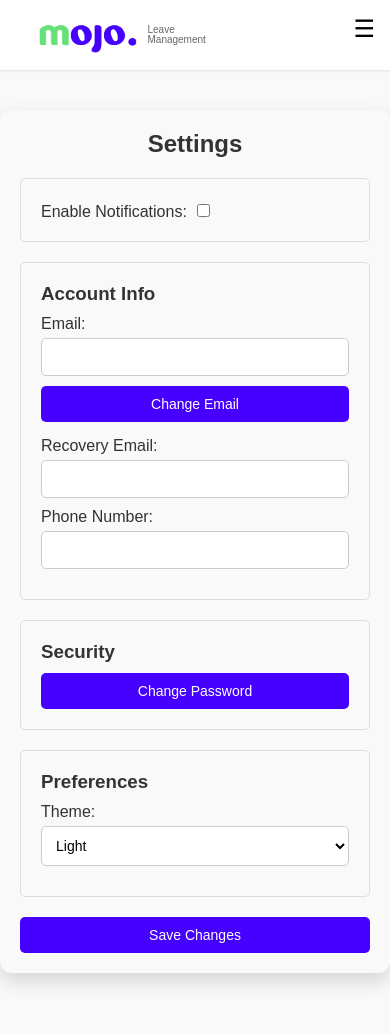
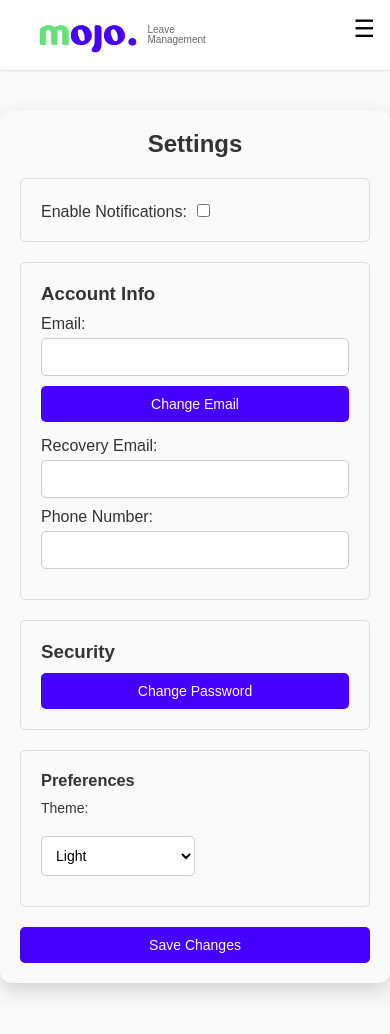
Before and after one commit to mrdennisofosu/leave-management, a React (Vite) app: page /settings in a window 390 px wide. Shown: the top 1034 px of the page. Built offline with nearby package versions, Linux system fonts and the light colour scheme; sample sign-in values are in the browser's storage.

Commit message:
Seventh Commit

```diff
--- a/src/Components/Settings/Settings.css
+++ b/src/Components/Settings/Settings.css
@@ -285,8 +285,32 @@
 
     .preference option {
         font-size: 9.5px;
-        padding: 5px 10px;
+        padding: 5px 5px;
         line-height: 1;
         text-align: left;
     }
 }
+
+/* Add this CSS to your stylesheet */
+.preferences-section {
+    padding: 10px;
+    border: 1px solid #ccc;
+}
+
+.preferences-section .preference {
+    width: 100%;
+    /* Full width on larger screens */
+}
+
+@media (max-width: 600px) {
+    .preferences-section {
+        padding: 5px;
+        font-size: 14px;
+        /* Smaller font size for mobile */
+    }
+
+    .preferences-section .preference {
+        width: 50%;
+        /* Reduce width on mobile screens */
+    }
+}
--- a/src/Components/Settings/Settings.jsx
+++ b/src/Components/Settings/Settings.jsx
@@ -122,7 +122,7 @@ const Settings = () => {
         <section className="preferences-section">
           <h3>Preferences</h3>
           <label>
-            Theme:
+            Theme:<p></p>
             <select
               className="preference"
               value={theme}
```
